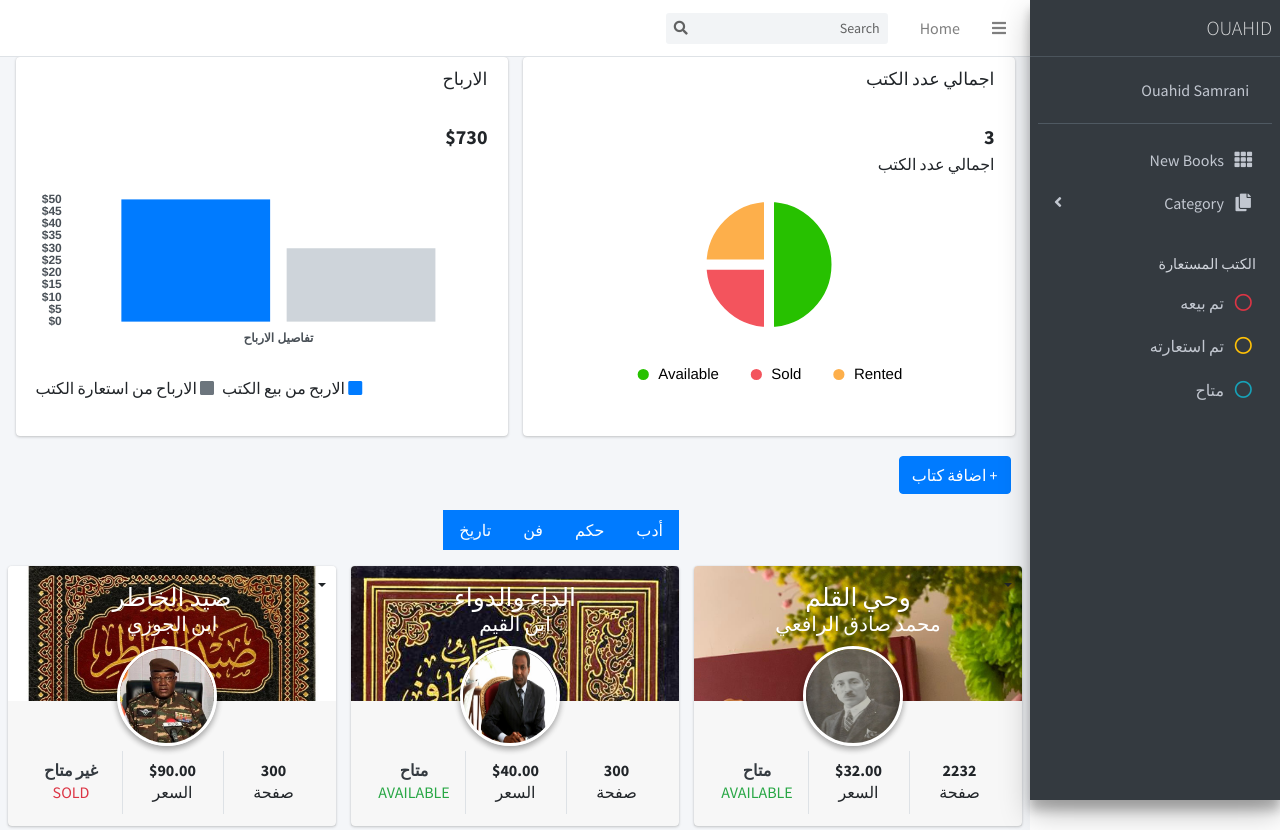
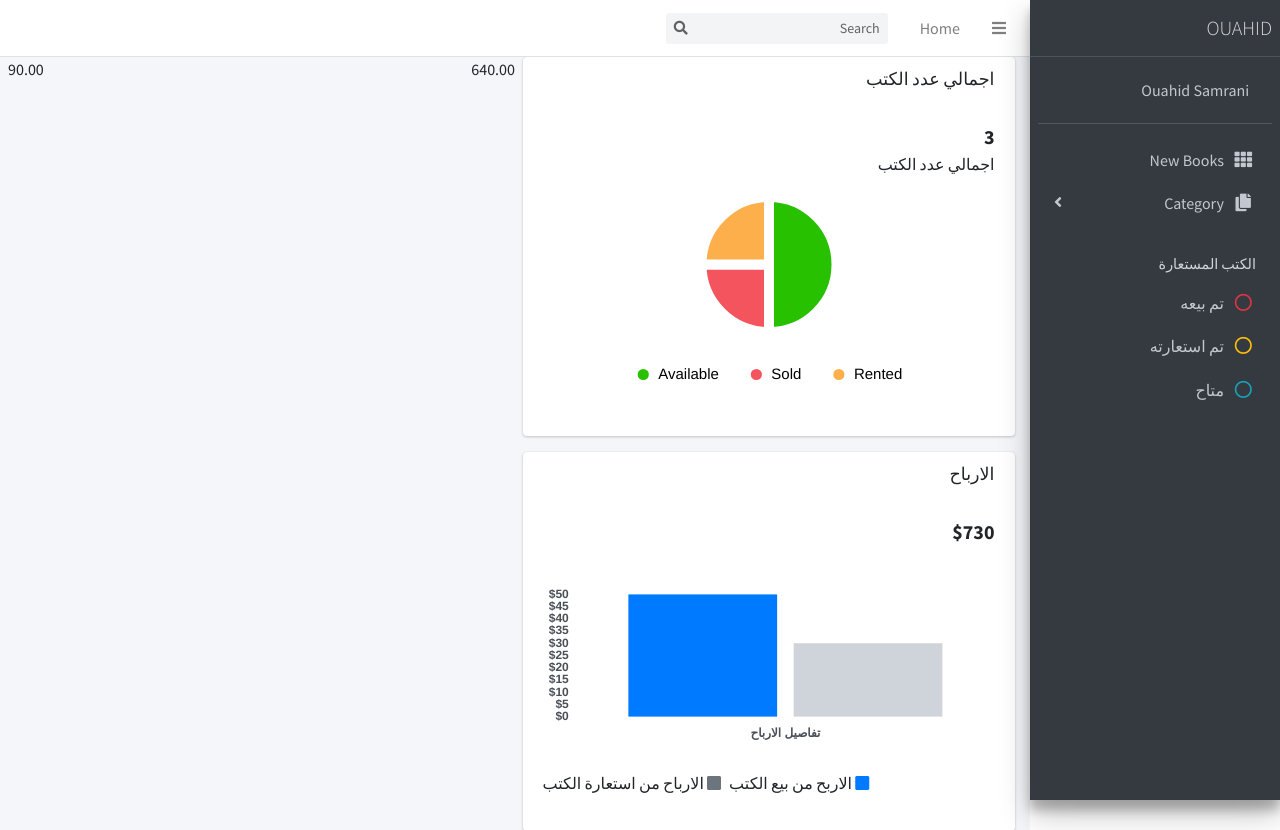
Before and after one commit to SamraniOuahid/django-library-management-, a Django app: page / in a window 1280 px wide. Shown: the top 830 px of the page. Run offline with Django 5.2, Linux system fonts and the light colour scheme; data comes from the database, SQL or seed files in the repository; some libraries are stand-ins or nearby versions.

Commit message:
view book1

```diff
--- a/templates/pages/index.html
+++ b/templates/pages/index.html
@@ -52,13 +52,27 @@
             <p class="totalprice">{{book.total_rental}}</p>
             {% endif %}
             {% endif %}
+            {% endfor %}
 
 
-
-
-
-
+            <!-- الكتب المستعارة -->
+            {% for book in book %}
+            {% if book.total_rental != None %}
+            {% if book.status == 'rental' %}
+            <p class="totalrental">{{book.total_rental}}</p>
+            {% endif %}
+            {% endif %}
             {% endfor %}
+            <p class="salaryrental"></p> <hr> <br>
+            <!-- الكتب المباعة  -->
+            {% for book in book %}
+            {% if book.price != None %}
+            {% if book.status == 'sold' %}
+            <p class="totalsold">{{book.price}}</p>
+            {% endif %}
+            {% endif %}
+            {% endfor %}
+            <p class="salarysold"></p>
 
             <div class="col-lg-6">
               <div class="card">
```
